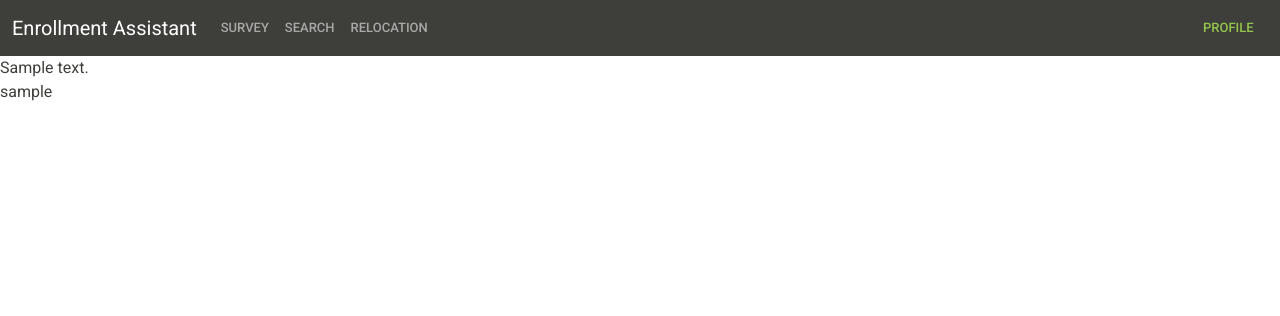
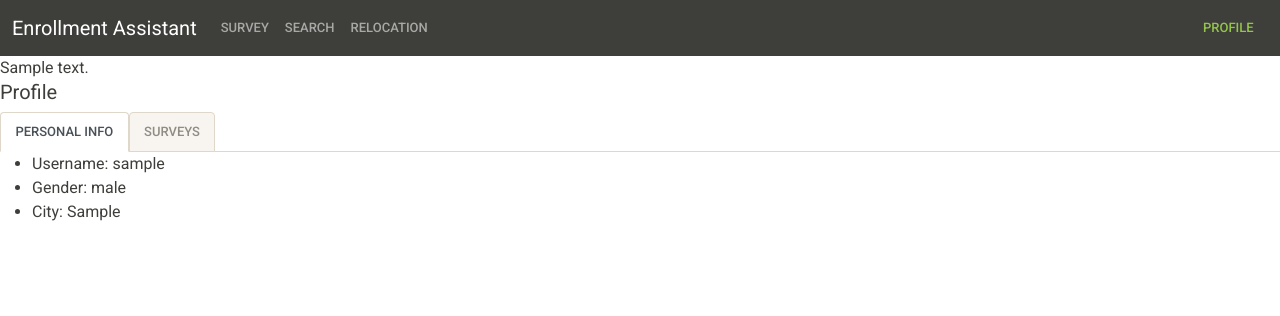
Before and after one commit to evroandrew/Dp-217_Python, a Django app: template users/templates/users/profile.html in a window 1280 px wide. Shown: the top 316 px of the page. Run offline with Django 3.2, Linux system fonts and the light colour scheme; a user stored in the database is signed in; tables that the repository leaves empty hold one stand-in row (values such as "Sample post"); the template is opened without the code that fills it: most values are stand-ins (such as "Sample title", 1, 10 or a date in 2020); some libraries are stand-ins or nearby versions.

Commit message:
Improve profile template

```diff
--- a/templates/base.html
+++ b/templates/base.html
@@ -5,7 +5,6 @@
     <meta charset="UTF-8">
     <title>Enrollment Assistant</title>
     <link rel="stylesheet" href="{% static 'css/bootstrap.min.css' %}">
-    <link rel="stylesheet" href="{% static 'js/bootstrap.min.js' %}">
 </head>
 <body>
     <div id="base-container">
@@ -26,5 +25,9 @@
         </footer>
 
     </div>
+
+
+    <script src="{% static 'js/bootstrap.min.js' %}"></script>
+
 </body>
 </html>
--- a/users/templates/users/profile.html
+++ b/users/templates/users/profile.html
@@ -1,9 +1,31 @@
 {% extends 'base.html' %}
 
 {% block content %}
+
     <div id="profile-content">
-        {% if user.is_authenticated %}
-            {{ user.username }}
-        {% endif %}
+        <h5>Profile</h5>
     </div>
+
+    <ul class="nav nav-tabs">
+        <li class="nav-item">
+            <a class="nav-link active" data-bs-toggle="tab" href="#info">Personal info</a>
+        </li>
+        <li class="nav-item">
+            <a class="nav-link" data-bs-toggle="tab" href="#surveys">Surveys</a>
+        </li>
+    </ul>
+
+    <div id="myTabContent" class="tab-content">
+        <div class="tab-pane fade show active" id="info">
+                <ul>
+                    <li>Username: {{ user.username }}</li>
+                    <li>Gender: {{ user.gender }}</li>
+                    <li>City: {{ user.city }}</li>
+                </ul>
+        </div>
+        <div class="tab-pane fade" id="surveys">
+            <p>Surveys results</p>
+        </div>
+    </div>
+
 {% endblock %}
```
